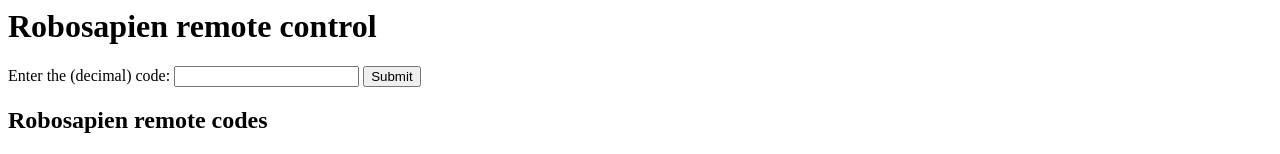
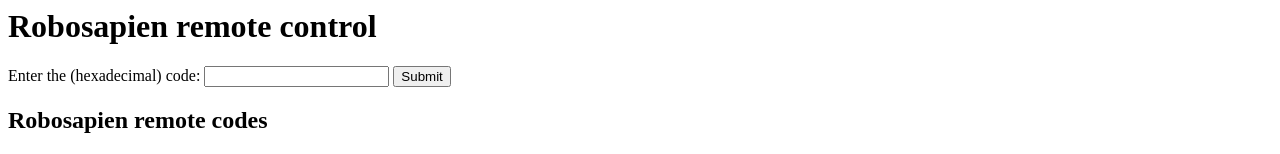
Before and after one commit to patrickms/IntelHackathon2014Oct, a plain HTML site: page index.html in a window 1280 px wide. Shown: the top 154 px of the page. Drawn offline with Linux system fonts and the light colour scheme; a script that the page names is missing.

Commit message:
Input in hex instead of decimal

```diff
--- a/index.html
+++ b/index.html
@@ -4,7 +4,13 @@
 <script src='https://cdn.firebase.com/js/client/1.1.1/firebase.js'></script>
 <script language="JavaScript" type="text/javascript">
 <!--
-function sendRobosapien ( form )
+function sendRobosapien( valHex )
+{
+      var val=parseInt(valHex, 16).toString();
+      myDataRef.set(val);
+};
+
+function sendRobosapienForm ( form )
 {
 
   if (form.robocode.value != "") {
@@ -12,7 +18,7 @@
       var myDataRef = new Firebase('https://blazing-fire-1158.firebaseio.com/robosapien');
       console.log(form.robocode);
       console.log(form.robocode.value);
-      myDataRef.set(form.robocode.value);
+      sendRobosapien(form.robocode.value);
   }
   return false ; //Don't submit it
 }
@@ -21,14 +27,14 @@
 </head>
 <body>
 <h1>Robosapien remote control</h1>
-<form onsubmit="return sendRobosapien(this);">
-Enter the (decimal) code:
+<form onsubmit="return sendRobosapienForm(this);">
+Enter the (hexadecimal) code:
 <input type="text" name="robocode" />
 <input type="submit" value="Submit"/>
 </form>
 <h2>Robosapien remote codes</h2>
 From <a href="http://lirc.10951.n7.nabble.com/robosapien-config-td272.html">http://lirc.10951.n7.nabble.com/robosapien-config-td272.html</a>.
-But remember that you need to enter the codes in decimal.
+But remember that you need to enter the codes in hexadecimal.
 <blockquote>
 begin remote
 
```
